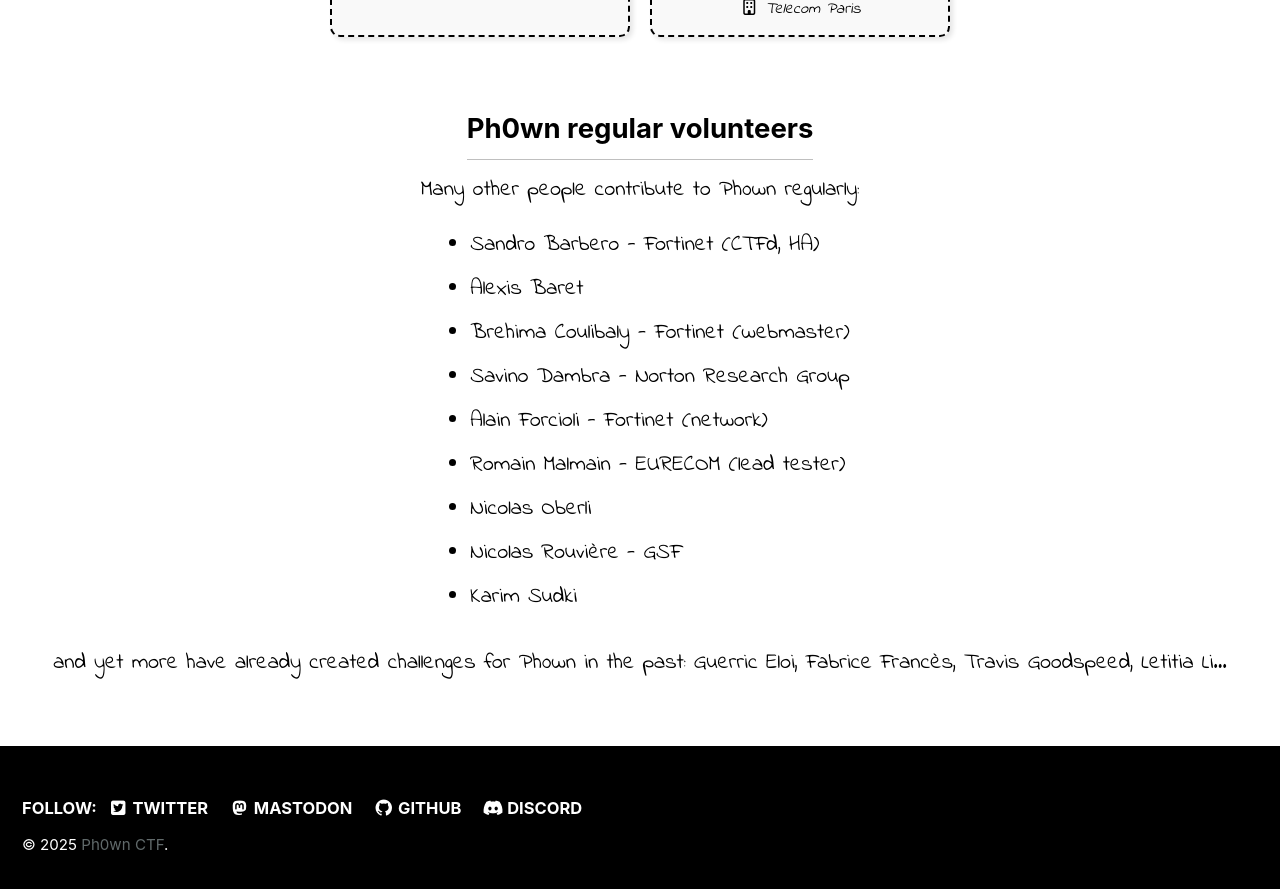
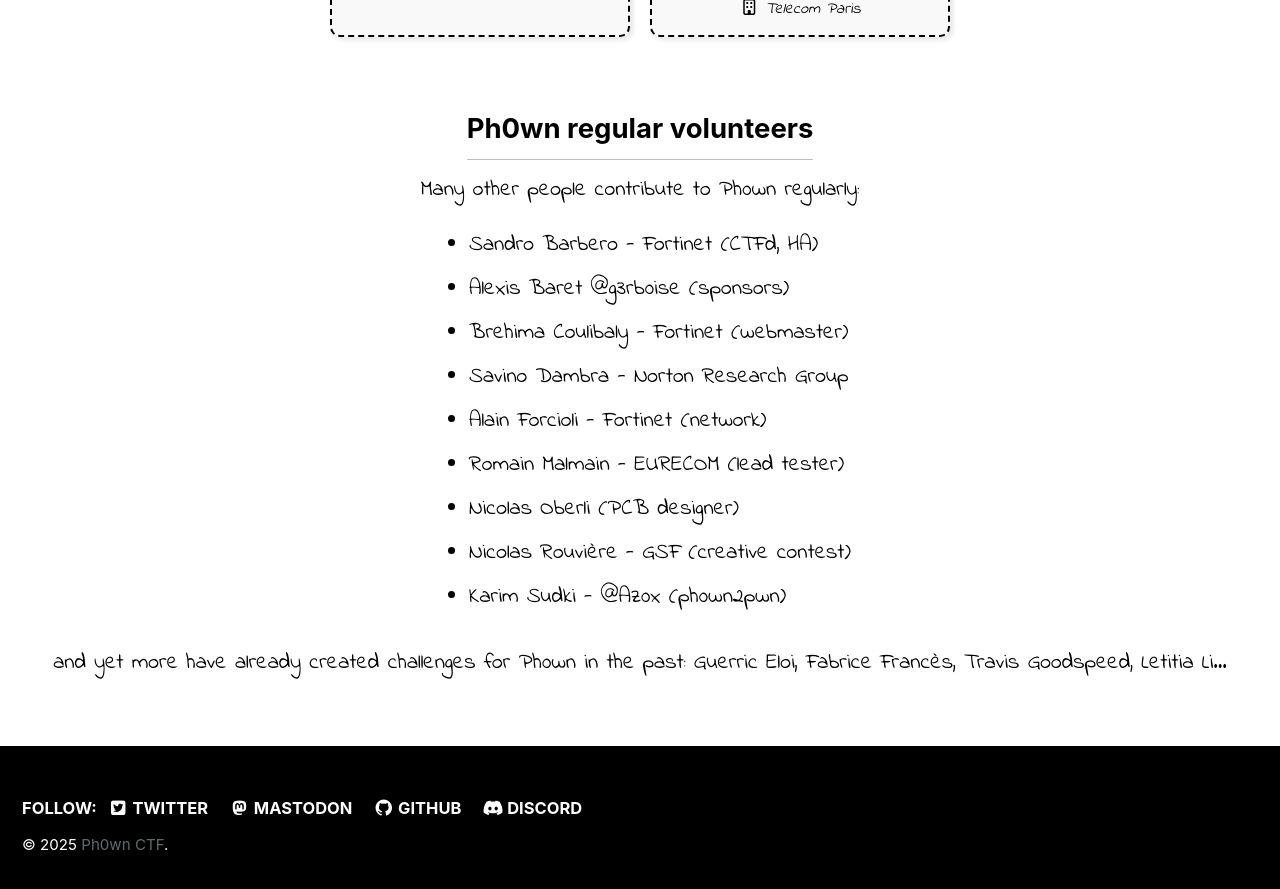
Before and after one commit to ph0wn/ph0wn.github.io, a Jekyll site: the page built from _pages/contact.html, in a window 1280 px wide and 900 px high, scrolled down 1043 px. Shown: the top 889 px of the window. Built offline with Jekyll 4.4.1, drawn with Linux system fonts in a browser that asks for light colours; cached includes are drawn as plain includes.

Commit message:
new sponsor brochure 2026

```diff
--- a/_pages/contact.html
+++ b/_pages/contact.html
@@ -131,14 +131,14 @@ committee_grid_2:
   Many other people contribute to Ph0wn regularly:
   <ul>
     <li>Sandro Barbero - Fortinet (CTFd, HA)</li>
-    <li>Alexis Baret</li>
+    <li>Alexis Baret @g3rb0ise (sponsors)</li>
     <li>Brehima Coulibaly - Fortinet (webmaster)</li>
     <li>Savino Dambra - Norton Research Group</li>
     <li>Alain Forcioli - Fortinet (network)</li>
     <li>Romain Malmain - EURECOM (lead tester)</li>
-    <li>Nicolas Oberli</li>
-    <li>Nicolas Rouvière - GSF</li>
-    <li>Karim Sudki</li>
+    <li>Nicolas Oberli (PCB designer)</li>
+    <li>Nicolas Rouvière - GSF (creative contest)</li>
+    <li>Karim Sudki - @Az0x (ph0wn2pwn) </li>
   </ul>
 
   and yet more have already created challenges for Ph0wn in the past: Guerric Eloi, Fabrice Francès, Travis Goodspeed, Letitia Li...
--- a/_pages/sponsors.html
+++ b/_pages/sponsors.html
@@ -78,7 +78,8 @@ partnerEvents:
 <h2>Want to sponsor Ph0wn 2026 ?</h2>
 
 <ul>
-  <li><a href="https://twitter.com/ph0wn">  </a>Send us an email on contact (at) ph0wn (dot) org <i class="fas fa-envelope"></i></li>
+    <li><a href="https://twitter.com/ph0wn">  </a>Send us an email on contact (at) ph0wn (dot) org <i class="fas fa-envelope"></i></li>
+    <li>Download our <a href="/assets/pdf/sponsorbrochure.pdf">sponsor brochure</a> <i class="fa-solid fa-book"></i></li>
 
 </ul>
 
```
Also changed, not shown: 2 other files.
